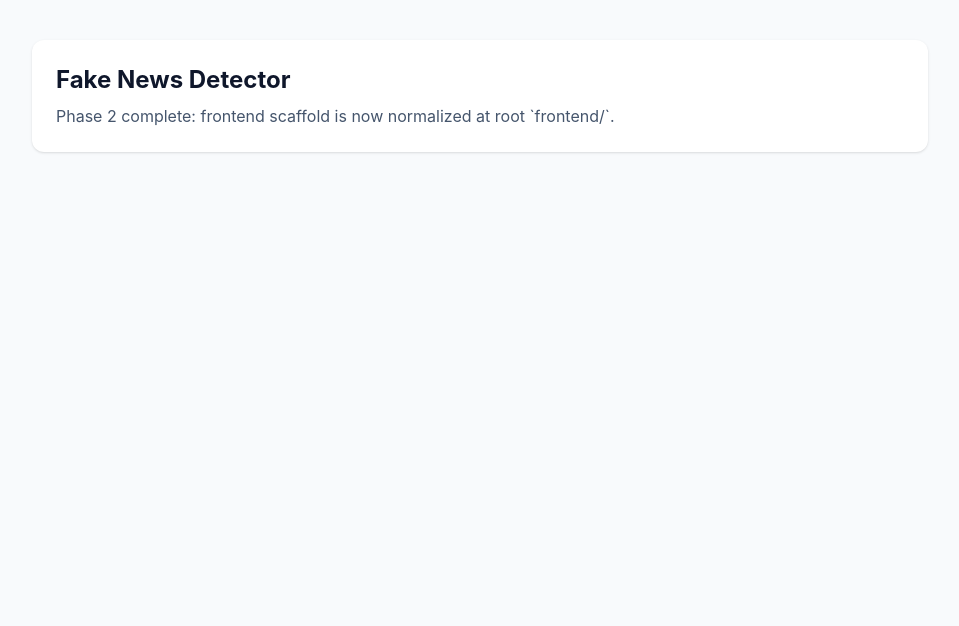
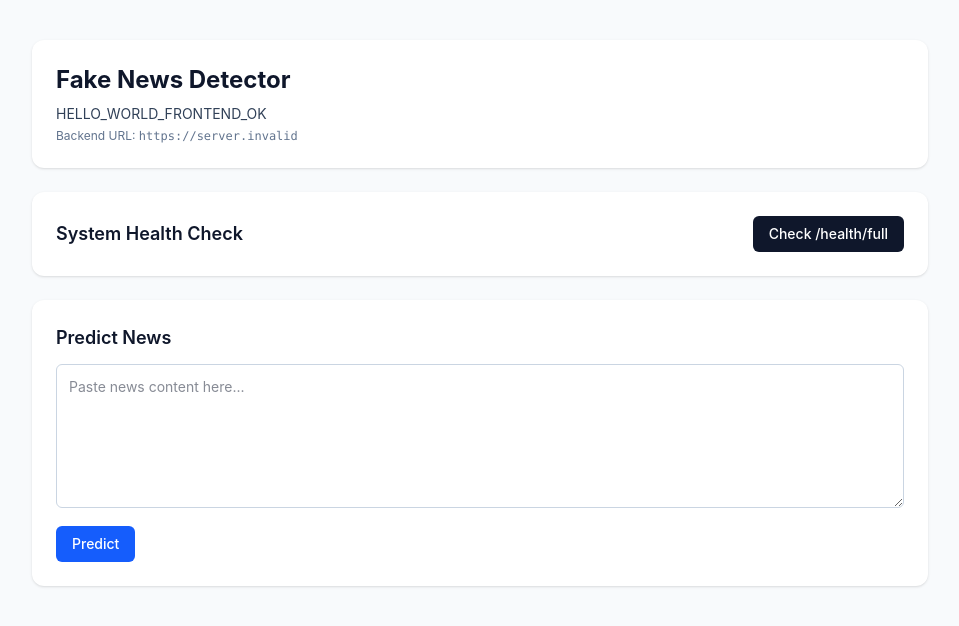
Before and after one commit to Olira1/fake-news-detector, a React (Vite) app in the folder frontend/: page / in a window 1280 px wide. Shown: the top 626 px of the page, without its empty margins (160-1119 px from the left). Built offline with nearby package versions, Linux system fonts and the light colour scheme; no server answers.

Commit message:
Implement health check and news prediction features in App component; enhance UI with structured sections and loading states.

```diff
--- a/frontend/src/App.jsx
+++ b/frontend/src/App.jsx
@@ -1,11 +1,117 @@
+import { useState } from "react";
+import { fetchFullHealth, getBackendUrl, predictNews } from "./services/api";
+
 function App() {
+  const [healthData, setHealthData] = useState(null);
+  const [healthError, setHealthError] = useState("");
+  const [healthLoading, setHealthLoading] = useState(false);
+
+  const [text, setText] = useState("");
+  const [predictionData, setPredictionData] = useState(null);
+  const [predictionError, setPredictionError] = useState("");
+  const [predictionLoading, setPredictionLoading] = useState(false);
+
+  async function handleCheckHealth() {
+    setHealthLoading(true);
+    setHealthError("");
+
+    try {
+      const data = await fetchFullHealth();
+      setHealthData(data);
+    } catch (error) {
+      setHealthData(null);
+      setHealthError(error.message);
+    } finally {
+      setHealthLoading(false);
+    }
+  }
+
+  async function handlePredict(event) {
+    event.preventDefault();
+    setPredictionLoading(true);
+    setPredictionError("");
+
+    try {
+      const data = await predictNews(text.trim());
+      setPredictionData(data);
+    } catch (error) {
+      setPredictionData(null);
+      setPredictionError(error.message);
+    } finally {
+      setPredictionLoading(false);
+    }
+  }
+
   return (
     <main className="min-h-screen bg-slate-50 px-6 py-10">
-      <div className="mx-auto max-w-4xl rounded-xl bg-white p-6 shadow-sm">
-        <h1 className="text-2xl font-bold text-slate-900">Fake News Detector</h1>
-        <p className="mt-2 text-slate-600">
-          Phase 2 complete: frontend scaffold is now normalized at root `frontend/`.
-        </p>
+      <div className="mx-auto flex max-w-4xl flex-col gap-6">
+        <section className="rounded-xl bg-white p-6 shadow-sm">
+          <h1 className="text-2xl font-bold text-slate-900">Fake News Detector</h1>
+          <p className="mt-2 text-sm text-slate-700">HELLO_WORLD_FRONTEND_OK</p>
+          <p className="mt-1 text-xs text-slate-500">
+            Backend URL: <span className="font-mono">{getBackendUrl()}</span>
+          </p>
+        </section>
+
+        <section className="rounded-xl bg-white p-6 shadow-sm">
+          <div className="flex items-center justify-between">
+            <h2 className="text-lg font-semibold text-slate-900">System Health Check</h2>
+            <button
+              type="button"
+              onClick={handleCheckHealth}
+              disabled={healthLoading}
+              className="rounded-md bg-slate-900 px-4 py-2 text-sm font-medium text-white disabled:opacity-50"
+            >
+              {healthLoading ? "Checking..." : "Check /health/full"}
+            </button>
+          </div>
+
+          {healthError ? (
+            <p className="mt-3 text-sm text-red-600">{healthError}</p>
+          ) : null}
+
+          {healthData ? (
+            <pre className="mt-3 overflow-x-auto rounded-md bg-slate-100 p-3 text-xs text-slate-800">
+              {JSON.stringify(healthData, null, 2)}
+            </pre>
+          ) : null}
+        </section>
+
+        <section className="rounded-xl bg-white p-6 shadow-sm">
+          <h2 className="text-lg font-semibold text-slate-900">Predict News</h2>
+          <form onSubmit={handlePredict} className="mt-3 space-y-3">
+            <textarea
+              value={text}
+              onChange={(event) => setText(event.target.value)}
+              placeholder="Paste news content here..."
+              className="min-h-36 w-full rounded-md border border-slate-300 p-3 text-sm text-slate-900 outline-none focus:border-slate-900"
+              required
+            />
+
+            <button
+              type="submit"
+              disabled={predictionLoading}
+              className="rounded-md bg-blue-600 px-4 py-2 text-sm font-medium text-white disabled:opacity-50"
+            >
+              {predictionLoading ? "Predicting..." : "Predict"}
+            </button>
+          </form>
+
+          {predictionError ? (
+            <p className="mt-3 text-sm text-red-600">{predictionError}</p>
+          ) : null}
+
+          {predictionData ? (
+            <div className="mt-4 rounded-md bg-blue-50 p-4">
+              <p className="text-sm text-slate-800">
+                Prediction: <strong>{predictionData.prediction}</strong>
+              </p>
+              <p className="text-sm text-slate-800">
+                Confidence: <strong>{predictionData.confidence}</strong>
+              </p>
+            </div>
+          ) : null}
+        </section>
       </div>
     </main>
   );
--- /dev/null
+++ b/frontend/src/services/api.js
@@ -0,0 +1,38 @@
+const BACKEND_URL =
+  import.meta.env.VITE_BACKEND_URL ||
+  (import.meta.env.DEV
+    ? "http://localhost:5000"
+    : "https://fake-news-detector-backend-4slm.onrender.com");
+
+async function request(path, options = {}) {
+  const response = await fetch(`${BACKEND_URL}${path}`, {
+    headers: {
+      "Content-Type": "application/json",
+      ...(options.headers || {}),
+    },
+    ...options,
+  });
+
+  const data = await response.json().catch(() => ({}));
+
+  if (!response.ok) {
+    throw new Error(data?.message || `Request failed with ${response.status}`);
+  }
+
+  return data;
+}
+
+export function getBackendUrl() {
+  return BACKEND_URL;
+}
+
+export function fetchFullHealth() {
+  return request("/health/full");
+}
+
+export function predictNews(text) {
+  return request("/predict", {
+    method: "POST",
+    body: JSON.stringify({ text }),
+  });
+}
```
Also changed, not shown: 1 other file (tests, documents, lock files or other folders).
